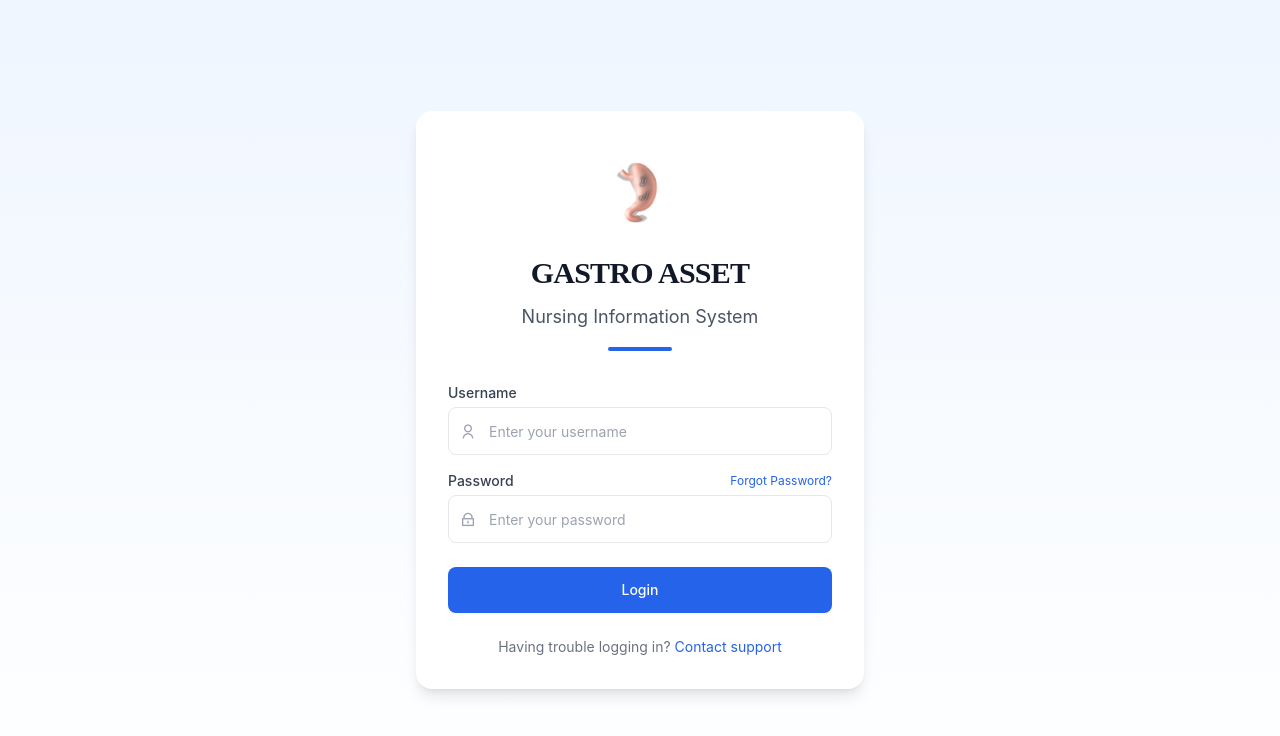
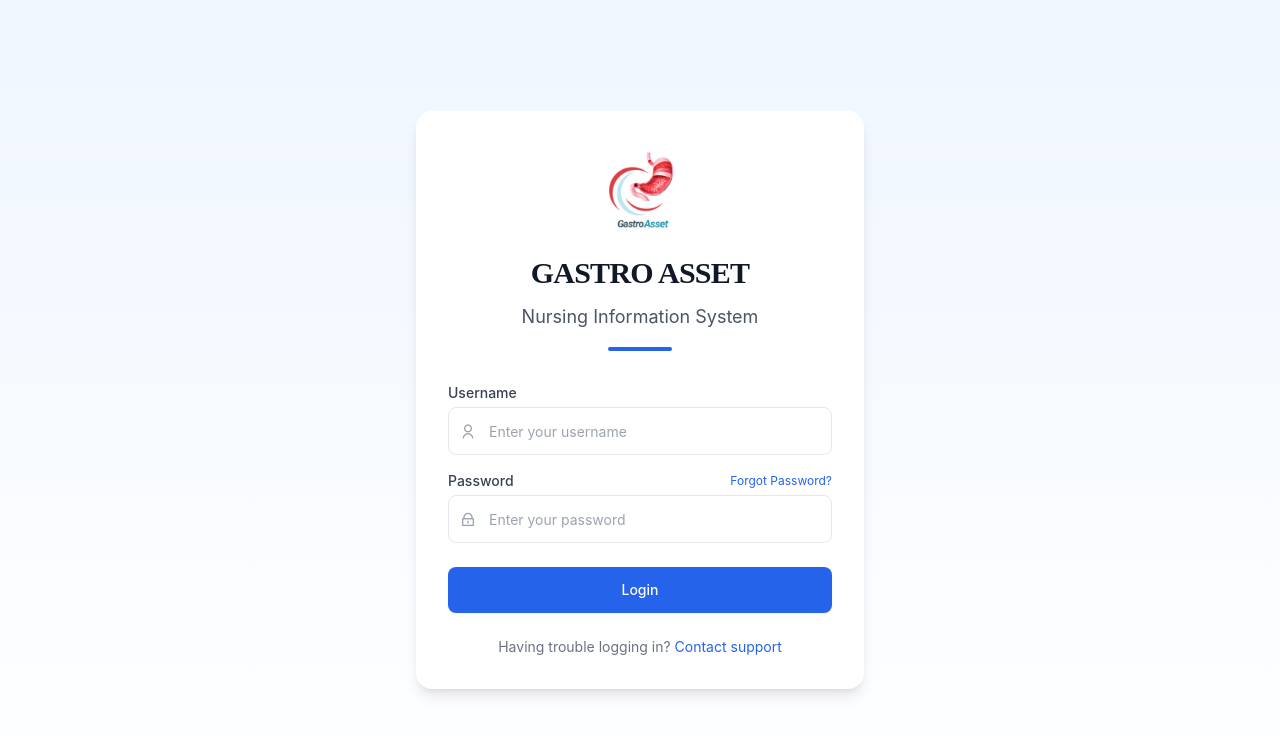
Before and after one commit to Maxsss692/Nursing-Information-System, a plain HTML site: page index.html in a window 1280 px wide. Drawn offline with nearby package versions, Linux system fonts and the light colour scheme.

Commit message:
Update index.html

```diff
--- a/index.html
+++ b/index.html
@@ -78,7 +78,7 @@
 <div class="w-full max-w-md p-8 mx-auto bg-white rounded-lg shadow-lg">
 <div class="flex flex-col items-center mb-8">
     <div class="flex flex-col items-center">
-        <img src="pink.jpg" alt="Hospital Logo" class="w-24 h-24 object-contain mb-4" />
+        <img src="gastro.jpg" alt="Hospital Logo" class="w-24 h-24 object-contain mb-4" />
         <h1 class="text-3xl font-semibold text-gray-900 tracking-tight text-center" style="font-family: 'Times New Roman', Times, serif;">
           GASTRO ASSET
         </h1>
```
